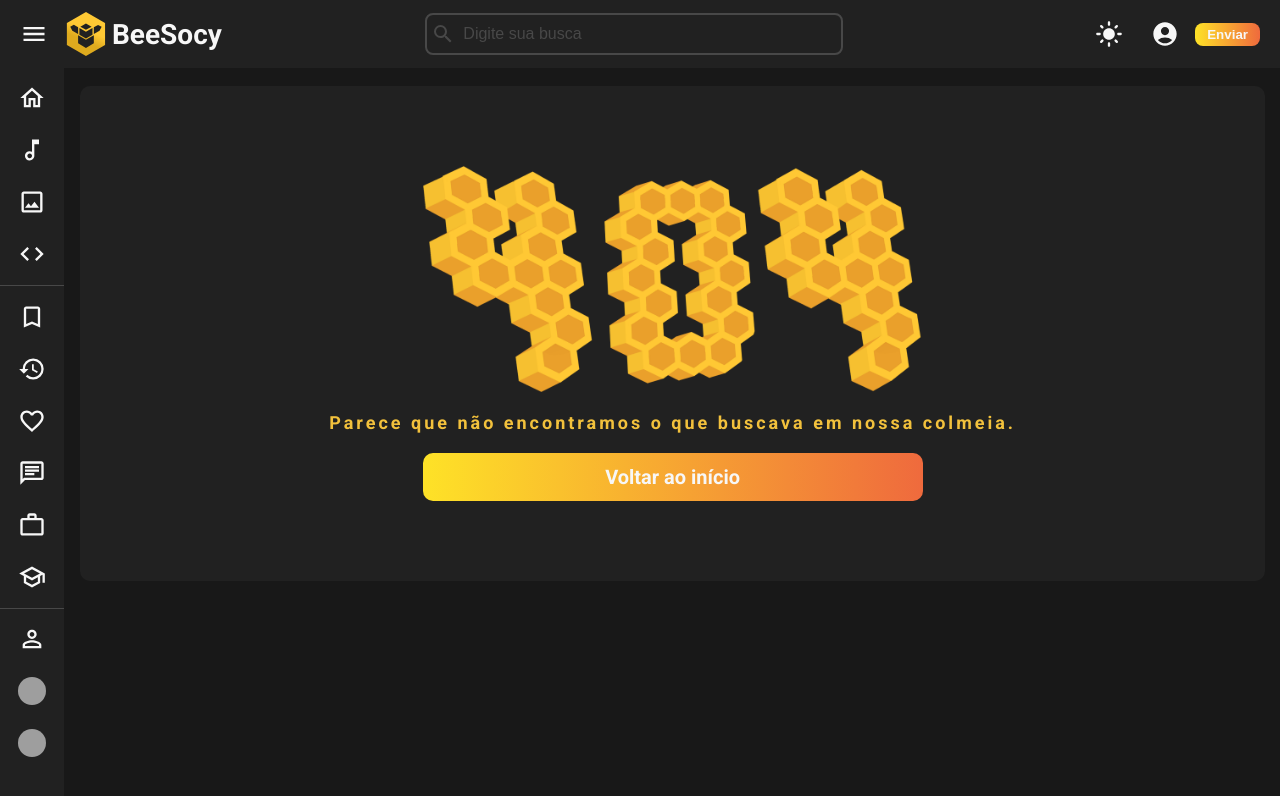
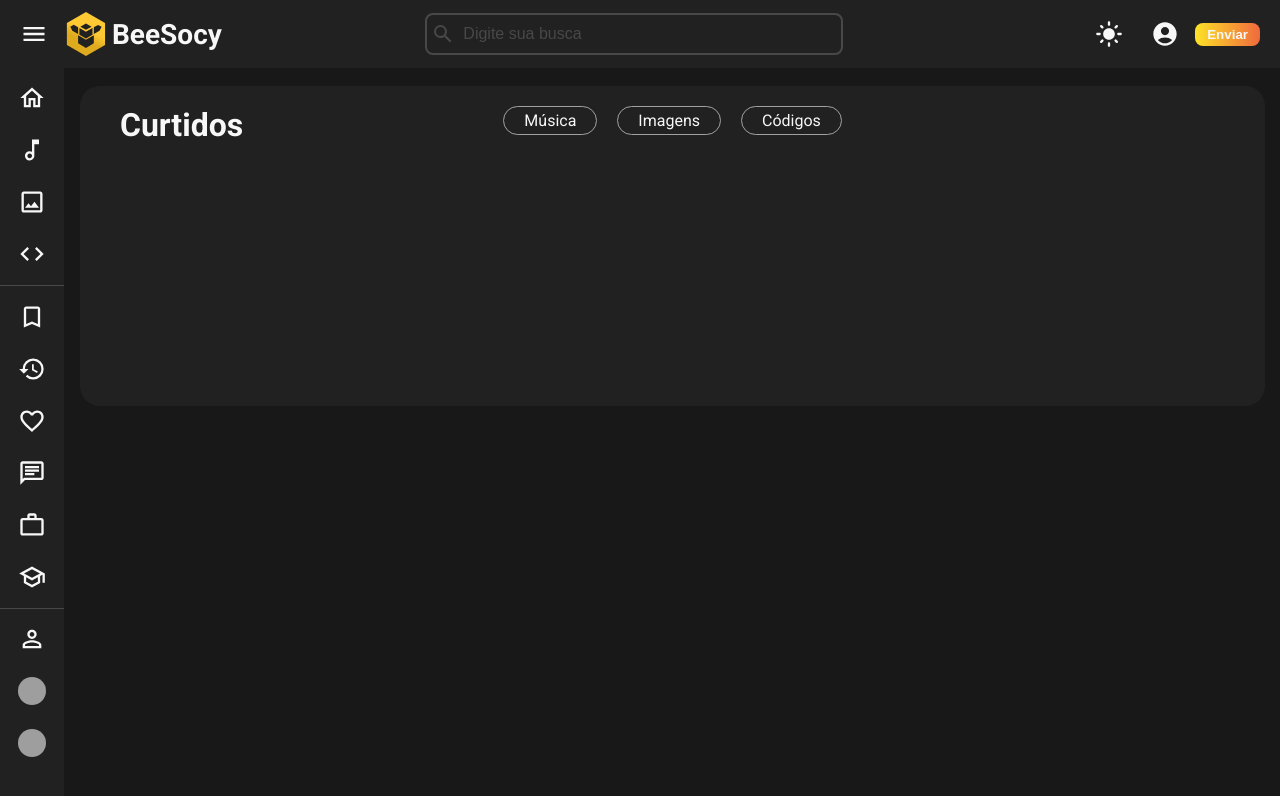
Before and after one commit to BeeSocy/beesocy, a React (Vite) app: page /curtidos in a window 1280 px wide. Shown: the top 796 px of the page. Built offline with nearby package versions, Linux system fonts and the light colour scheme; grey boxes are pictures that could not be loaded.

Commit message:
Start of salvos, curtidos and historico

```diff
--- /dev/null
+++ b/src/components/List/index.tsx
@@ -0,0 +1,25 @@
+import {
+  BreadCrump,
+  BreadCrumpContainer,
+  Container,
+  Header,
+  Title
+} from './styles';
+
+interface IListProps {
+  title: string;
+}
+export function List({ title }: IListProps) {
+  return (
+    <Container>
+      <Header>
+        <Title>{title}</Title>
+        <BreadCrumpContainer>
+          <BreadCrump>Música</BreadCrump>
+          <BreadCrump>Imagens</BreadCrump>
+          <BreadCrump>Códigos</BreadCrump>
+        </BreadCrumpContainer>
+      </Header>
+    </Container>
+  );
+}
--- /dev/null
+++ b/src/components/List/styles.ts
@@ -0,0 +1,57 @@
+import styled from "styled-components";
+import { breakpoint } from "../../hooks/useMobile";
+
+export const Container = styled.div`
+    width: 100%;
+    min-height: 40vh;
+
+    background: ${props => props.theme.colors.primary};
+
+    padding: 2rem 4rem;
+
+    border-radius: 2rem;
+
+
+    `;
+
+export const Header = styled.section`
+    width: 100%;
+
+    display: flex;
+    justify-content: space-between;
+    align-items: center;
+
+    position: relative;
+`;
+
+export const Title = styled.span`
+    font-size: 3.2rem;
+    font-weight: bold;
+
+    position: absolute;
+    top: 0;
+
+`;
+
+export const BreadCrumpContainer = styled.div`
+    width: 100%;
+
+    display: flex;
+    justify-content: center;
+
+    flex-wrap: wrap;
+
+    gap: 2rem;
+
+    @media(max-width: ${breakpoint}) {
+        margin-top: 4.8rem;
+    }
+`;
+
+export const BreadCrump = styled.span`
+    padding: 0.4rem 2rem;
+
+    border: 0.02rem solid ${props => props.theme.colors.secondaryLight};
+    border-radius: 2rem;
+
+`;
--- /dev/null
+++ b/src/pages/HistoryList/index.tsx
@@ -0,0 +1,5 @@
+import { List } from '../../components/List';
+
+export function HistoryList() {
+  return <List title="Histórico" />;
+}
--- /dev/null
+++ b/src/pages/LikedList/index.tsx
@@ -0,0 +1,5 @@
+import { List } from '../../components/List';
+
+export function LikedList() {
+  return <List title="Curtidos" />;
+}
--- /dev/null
+++ b/src/pages/SavedList/index.tsx
@@ -0,0 +1,5 @@
+import { List } from '../../components/List';
+
+export function SavedList() {
+  return <List title="Salvos" />;
+}
--- a/src/routes/Router.tsx
+++ b/src/routes/Router.tsx
@@ -8,6 +8,9 @@ import { ImageVisualization } from '../pages/ImageVisualization';
 import { Profile } from '../pages/Profile';
 import { useLayout } from '../context/LayoutProvider/useLayout';
 import { useEffect } from 'react';
+import { SavedList } from '../pages/SavedList';
+import { HistoryList } from '../pages/HistoryList';
+import { LikedList } from '../pages/LikedList';
 
 export function Router() {
   const location = useLocation();
@@ -31,10 +34,16 @@ export function Router() {
     <Routes>
       <Route path="/" element={<GlobalLayout />}>
         <Route path="/" element={<GlobalFeed />} />
-        <Route path="/image" element={<ImageFeed />} />
-        <Route path="/image/post/:id" element={<ImageVisualization />} />
-        <Route path="/profile/:id" element={<Profile />} />
-        <Route path="/music" element={<MusicFeed />} />
+        <Route path="/imagens" element={<ImageFeed />} />
+        <Route
+          path="/imagens/publicacao/:id"
+          element={<ImageVisualization />}
+        />
+        <Route path="/perfil/:id" element={<Profile />} />
+        <Route path="/musicas" element={<MusicFeed />} />
+        <Route path="/salvos" element={<SavedList />} />
+        <Route path="/curtidos" element={<LikedList />} />
+        <Route path="/historico" element={<HistoryList />} />
         <Route path="/404" element={<NotFound />} />
         <Route path="*" element={<NotFound />} />
       </Route>
```
Also changed, not shown: vite.config.ts.timestamp-1665574345433.mjs (added, +10 -0 lines).
